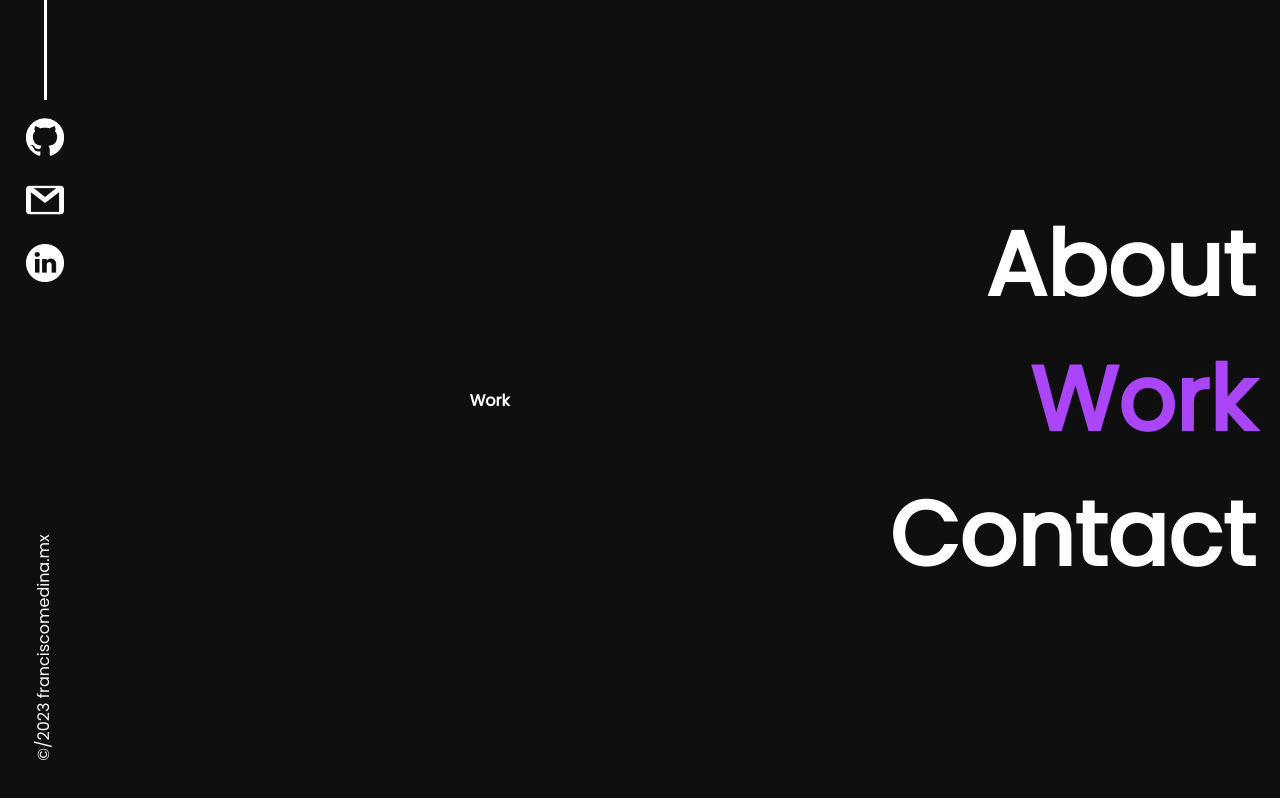
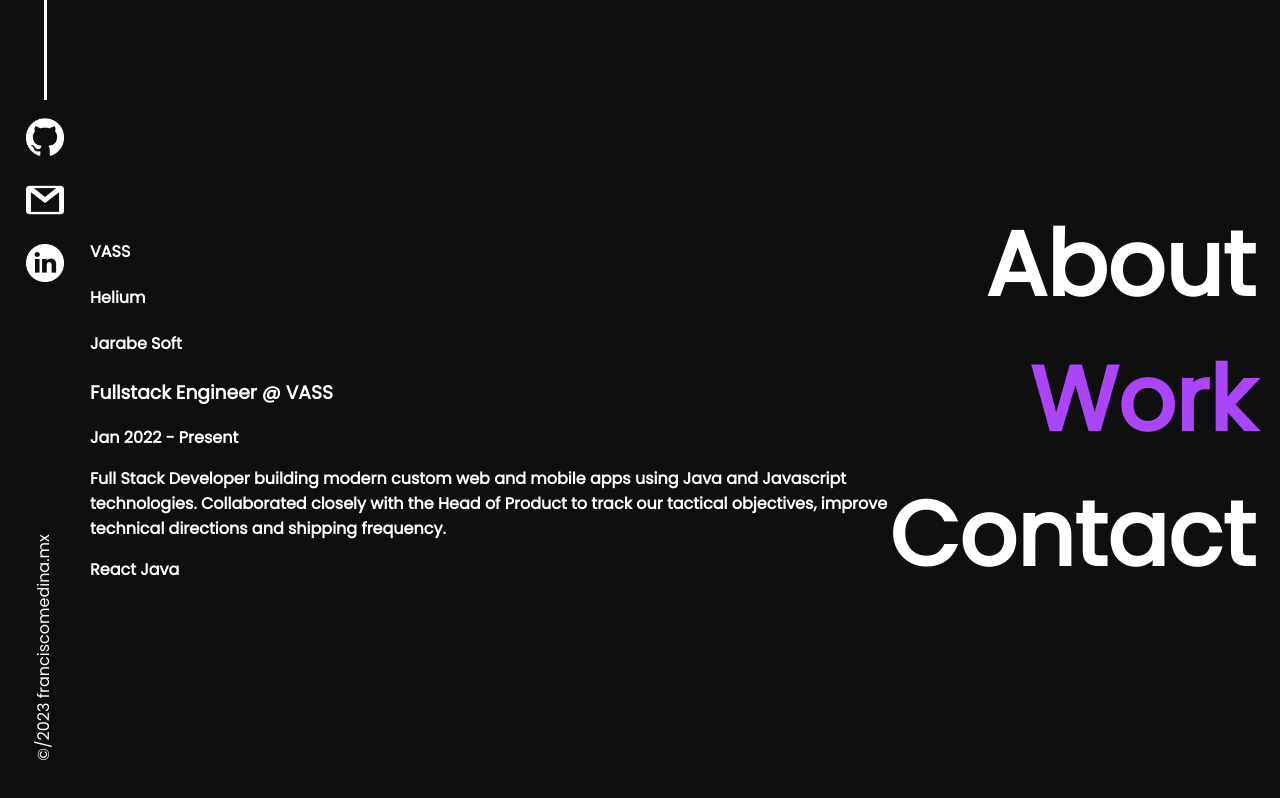
Before and after one commit to franciscomedinaag/my-site-front, a React (Create React App) app: page / in a window 1280 px wide. Both pictures are taken after a click on the button "Work". Built offline with nearby package versions, Linux system fonts and the light colour scheme.

Commit message:
work section static logic

```diff
--- a/src/views/Home/components/HomeContent/Work.js
+++ /dev/null
@@ -1,7 +0,0 @@
-import React from 'react'
-
-export default function Work() {
-  return (
-    <div>Work</div>
-  )
-}
--- /dev/null
+++ b/src/views/Home/components/HomeContent/Work/WorkInfo.js
@@ -0,0 +1,66 @@
+import {React, useEffect} from 'react'
+
+export default function WorkInfo({selectedWork}) {
+    useEffect(()=>{
+        console.log("use effect: ", selectedWork)
+    })
+
+  return (
+    <>
+        {
+            selectedWork === "vass"
+            ?
+                <div className='work-info vass'>
+                    <h3 className='work-info-title'> Fullstack Engineer <span>@ VASS</span></h3>
+                    <span className='work-info-dates'> Jan 2022 - Present </span>
+                    <p className='work-info-description'>
+                        Full Stack Developer building modern custom
+                        web and mobile apps using Java and Javascript
+                        technologies. Collaborated closely with the Head of
+                        Product to track our tactical objectives, improve
+                        technical directions and shipping frequency. </p>
+                    <div className='work-info-skills'>
+                        <span> React </span>
+                        <span> Java </span>
+                    </div>
+                </div>
+            :
+                selectedWork === "helium"
+                ?
+                    <div className='work-info helium'>
+                        <h3 className='work-info-title'> Fullstack Engineer <span>@ HELIUM</span></h3>
+                        <span className='work-info-dates'> Jan 2022 - Present </span>
+                        <p className='work-info-description'>
+                            Full Stack Developer building modern custom
+                            web and mobile apps using Java and Javascript
+                            technologies. Collaborated closely with the Head of
+                            Product to track our tactical objectives, improve
+                            technical directions and shipping frequency. </p>
+                        <div className='work-info-skills'>
+                            <span> React </span>
+                            <span> Java </span>
+                        </div>
+                    </div>
+                :
+                selectedWork === "jarabe-soft"
+                ?
+                    <div className='work-info helium'>
+                        <h3 className='work-info-title'> Fullstack Engineer <span>@ JARABE SOFT</span></h3>
+                        <span className='work-info-dates'> Jan 2022 - Present </span>
+                        <p className='work-info-description'>
+                            Full Stack Developer building modern custom
+                            web and mobile apps using Java and Javascript
+                            technologies. Collaborated closely with the Head of
+                            Product to track our tactical objectives, improve
+                            technical directions and shipping frequency. </p>
+                        <div className='work-info-skills'>
+                            <span> React </span>
+                            <span> Java </span>
+                        </div>
+                    </div>
+                :
+                <div></div>
+        }
+    </>
+  )
+}
--- /dev/null
+++ b/src/views/Home/components/HomeContent/Work/index.js
@@ -0,0 +1,24 @@
+import { React, useState } from 'react'
+import WorkInfo from './WorkInfo';
+
+export default function Work() {
+  const [selectedWork, setSelectedWork] = useState("vass");
+
+  const changeSelectedWork = (workClass) => {
+    console.log(workClass)
+    setSelectedWork(workClass)
+  }
+
+  return (
+    <div className='work-container'>
+      <div className='work-list'>
+          <h4 onClick={() => changeSelectedWork("vass")}>VASS</h4>
+          <h4 onClick={() => changeSelectedWork("helium")}>Helium</h4>
+          <h4 onClick={() => changeSelectedWork("jarabe-soft")}>Jarabe Soft</h4>
+      </div>
+      <div className='work-info-container'>
+          <WorkInfo selectedWork={selectedWork}/>
+      </div>
+    </div>
+  )
+}
--- a/src/views/Home/home.css
+++ b/src/views/Home/home.css
@@ -53,10 +53,17 @@
     margin: 0;
 }
 
+.menu-item-text:hover {
+    opacity: 0.7;
+}
+
 .menu-item-text-active {
     color: #AA45FA;
 }
 
+.menu-item-text-active:hover {
+    opacity: 1;
+}
 /* ---------- INFO BAR ---------- */
 .info-bar {
     height: 100%;
@@ -99,6 +106,10 @@
 .info-bar-logo {
     width: 38px;
     margin-top: 18px;
+}
+
+.info-bar-logo:hover {
+    opacity: 0.7;
 }
 
 /* ---------- ABOUT ---------- */
```
